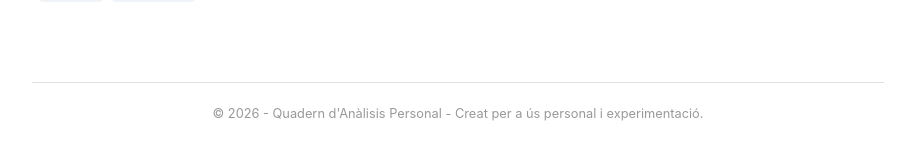
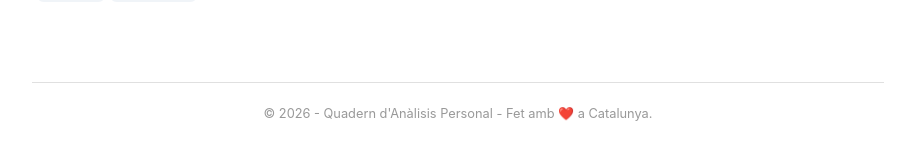
Before and after one commit to alberthr/alberthr.github.io, a Jekyll site: the page built from index.html, in a window 1280 px wide. Shown: the part 1873-2015 px from the top of the page, without its empty margins (182-1097 px from the left). Built offline with Jekyll 4.4.1, drawn with Linux system fonts in a browser that asks for light colours.

Commit message:
Update footer.html

```diff
--- a/_includes/footer.html
+++ b/_includes/footer.html
@@ -1,3 +1,3 @@
 <footer>
-  <p>&copy; {{ "now" | date: "%Y" }} - {{ site.title }} - Creat per a ús personal i experimentació.</p>
+  <p>&copy; {{ "now" | date: "%Y" }} - {{ site.title }} - Fet amb ❤️ a Catalunya.</p>
 </footer>
```
